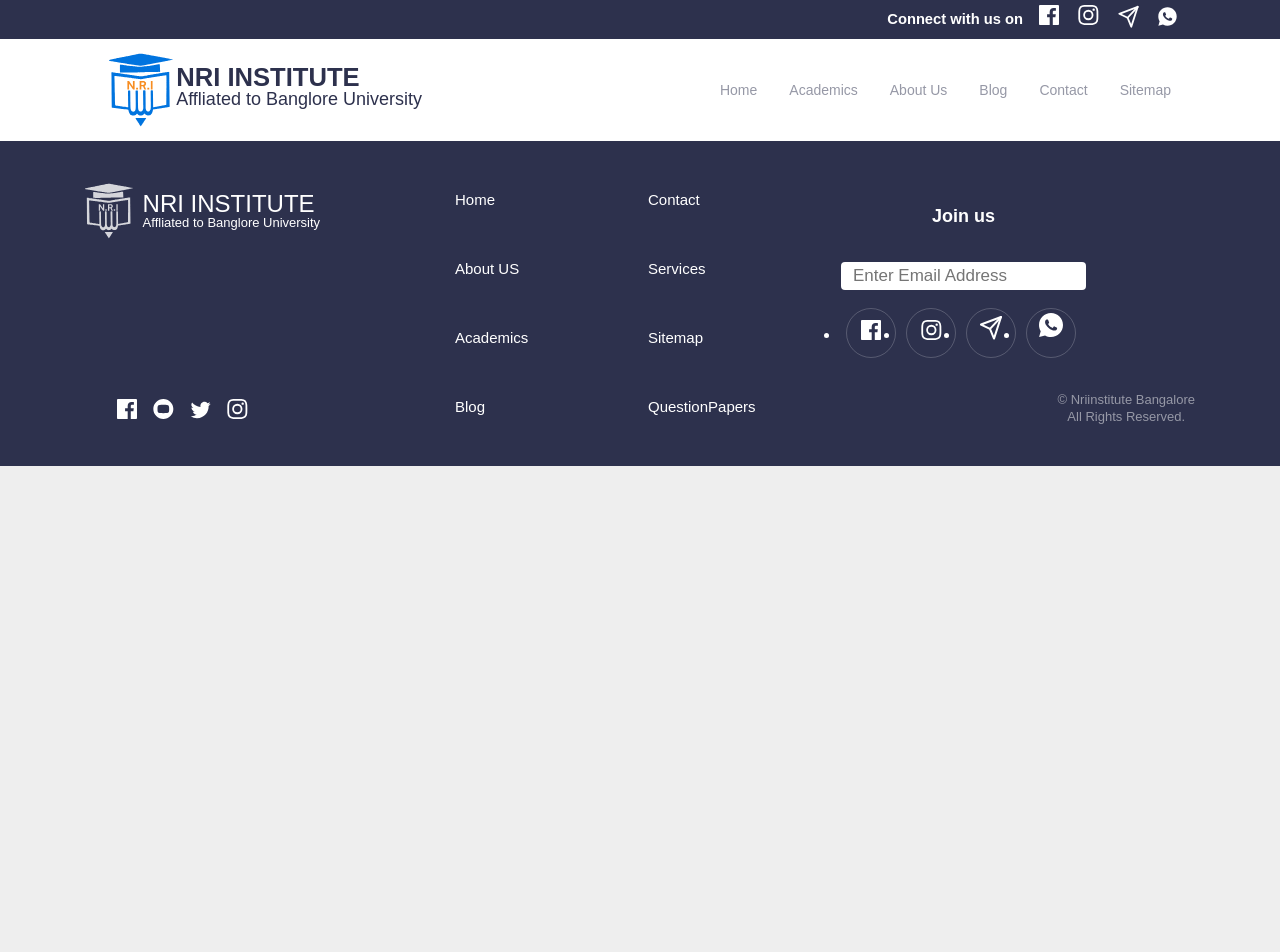
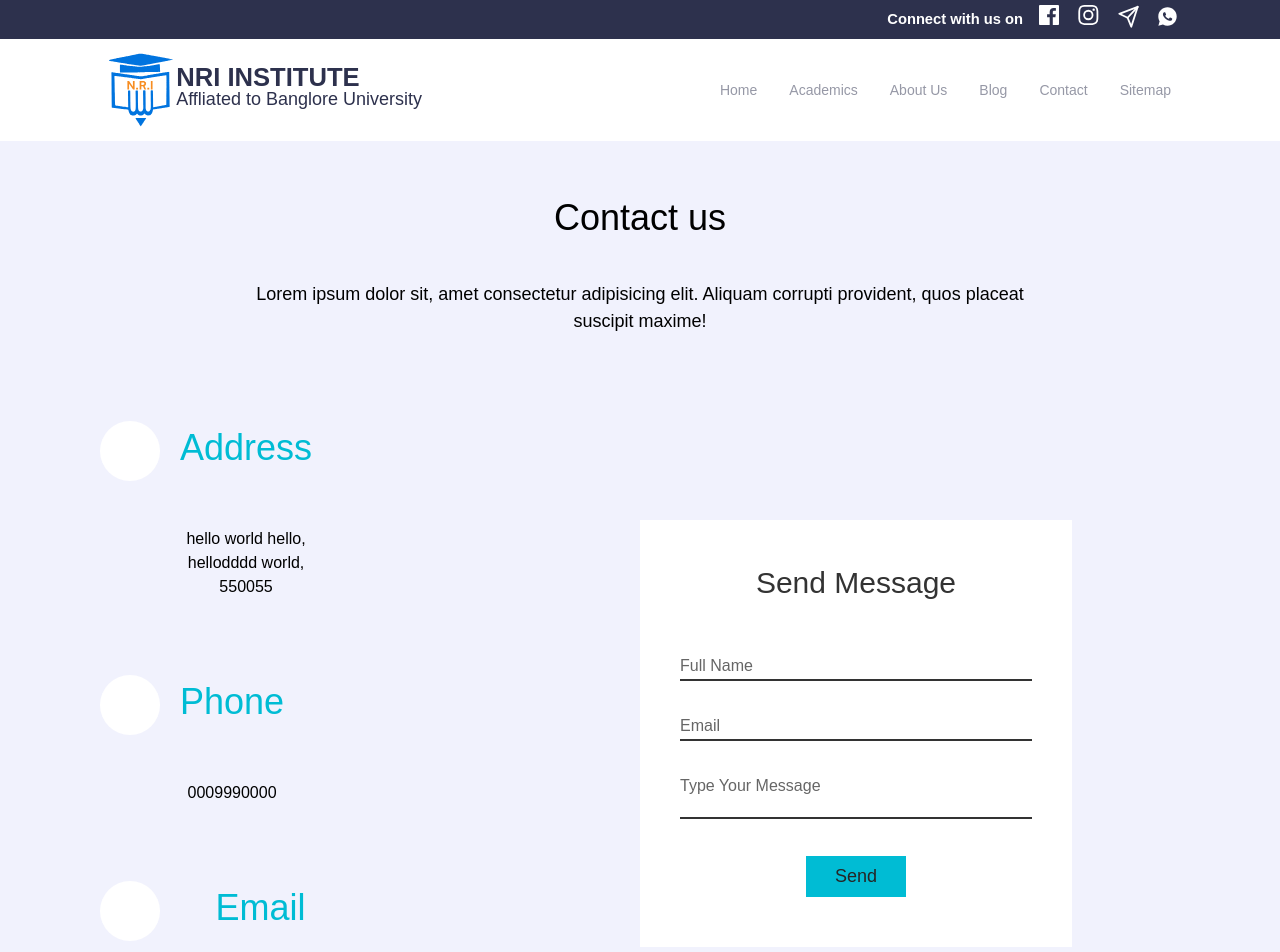
Before and after one commit to havnyv/nriinstitute, a React (Create React App) app: page /contact in a window 1280 px wide. Shown: the top 952 px of the page. Before the commit the page ends 800 px from the top, so only its background shows below. Built offline with nearby package versions, Linux system fonts and the light colour scheme.

Commit message:
contact page proto done

```diff
--- a/src/App.js
+++ b/src/App.js
@@ -7,6 +7,7 @@ import Footer from './components/footer/Footer';
 // pages
 import Home from './components/pages/Home';
 import Academics from './components/pages/Academics/Academics'
+import Contact from './components/pages/Contact';
 
 
 function App() {
@@ -17,6 +18,7 @@ function App() {
 
 <Route path="/" exact element={<Home/>}/>
 <Route path="/academics" exact element={<Academics/>}/>
+<Route path="/contact" exact element={<Contact/>}/>
 
         </Routes>
         <Footer/>
--- /dev/null
+++ b/src/components/pages/Contact.js
@@ -0,0 +1,87 @@
+
+    // <link rel="stylesheet" href="https://cdnjs.cloudflare.com/ajax/libs/font-awesome/5.15.4/css/all.min.css" integrity="sha512-1ycn6IcaQQ40/MKBW2W4Rhis/DbILU74C1vSrLJxCq57o941Ym01SwNsOMqvEBFlcgUa6xLiPY/NS5R+E6ztJQ==" crossorigin="anonymous" referrerpolicy="no-referrer" />
+
+    import React from 'react'
+    import "./contact.scss"
+
+    function Contact() {
+      return (<>
+        <section className="contact">
+        <div className="content">
+            <h2>Contact us </h2>
+            <p>Lorem ipsum dolor sit, amet consectetur adipisicing elit. Aliquam corrupti provident, quos placeat suscipit maxime!
+            </p>
+        </div>
+
+        <div className="container">
+            <div className="contactInfo">
+
+                <div className="box">
+                    <div className="icon">
+                        <i className="fa fa-map-marker" aria-hidden="true"></i>
+                    </div>
+                    <div className="text">
+                        <h2>Address</h2>
+                        <p>hello world hello,<br/>hellodddd  world,<br/>550055</p>
+                    </div>
+                </div>
+
+                <div className="box">
+                    <div className="icon">
+                        <i className="fa fa-phone" aria-hidden="true"></i>
+                    </div>
+                    <div className="text">
+                        <h2>Phone</h2>
+                        <p>0009990000</p>
+                    </div>
+                </div>
+
+                <div className="box">
+                    <div className="icon">
+                        <i className="fa fa-envelope" aria-hidden="true"></i>
+
+                    </div>
+                    <div className="text">
+                        <h2>Email</h2>
+                        <p>helloworld@gmail.com</p>
+
+                    </div>
+                </div>
+
+
+
+
+            </div>
+
+
+            <div className="contactForm">
+                <form action="#">
+                    <h2>Send Message</h2>
+
+                    <div className="inputBox">
+                        <input type="text" required="required"/>
+                        <span>Full Name</span>
+                    </div>
+
+                    <div className="inputBox">
+                        <input type="email" required="required"/>
+                        <span>Email</span>
+                    </div>
+
+                    <div className="inputBox">
+                        <textarea name="" required="required"></textarea>
+                        <span>Type Your Message </span>
+                    </div>
+
+                    <div className="inputBox">
+                        <input type="submit"  name="" value="Send"/>
+                        <span> </span>
+                    </div>
+                </form>
+            </div>
+        </div>
+    </section>
+    </> )
+    }
+
+    export default Contact
--- /dev/null
+++ b/src/components/pages/contact.scss
@@ -0,0 +1,174 @@
+@import "../globalstyles/globals";
+@import "../globalstyles/variables";
+
+.contact{
+    position: relative;
+    min-height: 70vh;
+    padding: 50px 100px;
+    display: flex;
+    justify-content: center;
+    align-items: center;
+    flex-direction: column;
+    background: #f1f2fd;
+    background-size: cover;
+
+
+
+    .content{
+        max-width: 800px;
+        text-align: center;
+
+        h2{
+            font-size: 36px;
+            font-weight: 500;
+            color: rgb(0, 0, 0);
+        }
+        p{
+            font-weight: 300;
+            color: rgb(0, 0, 0);
+
+        }
+    }
+
+    .container{
+        width: 100%;
+        display: flex;
+        text-align: center;
+        align-items: center;
+        margin-top: 30px;
+
+
+        .contactInfo{
+            width: 50%;
+            display: flex;
+            flex-direction: column;
+
+            .box{
+                position: relative;
+                padding: 20px 0;
+                display: flex;
+
+                .icon{
+                    min-width: 60px;
+                    height: 60px;
+                    background: #fff;
+                    display: flex;
+                    justify-content: center;
+                    align-items: center;
+                    border-radius: 50%;
+                    font-size: 22px;
+                }
+
+                .text{
+                    display: flex;
+                    margin-left: 20px;
+                    font-size: 16px;
+                    color: rgb(0, 0, 0);
+                    flex-direction: column;
+                    font-weight: 300;
+
+                    h2{
+                        font-weight: 500;
+                        color: #00bcd4;
+                    }
+                    p{
+
+                    }
+                }
+
+            }
+        }
+
+
+        ///////////////////////////////////formmmmmmmmmmmmmmmmmmmmmmmmmm
+
+        .contactForm{
+            width: 40%;
+            padding: 40px;
+            background: #fff;
+
+            h2{
+                font-size: 30px;
+                color: #333;
+                font-weight: 500;
+
+            }
+
+            .inputBox{
+                position: relative;
+                width: 100%;
+                margin-top: 10px;
+
+                input,textarea{
+                    width: 100%;
+                    padding: 5px 0;
+                    font-size: 16px;
+                    margin: 10px 0;
+                    border: none;
+                    border-bottom: 2px solid #333;
+                    outline: none;
+                    resize: none;
+                }
+
+                span{
+                    position: absolute;
+                    left: 0;
+                    padding: 5px 0;
+                    font-size: 16px;
+                    margin: 10px 0;
+                    pointer-events: none;
+                    transition: 0.5s;
+                    color: #666;
+                }
+
+                input:focus ~ span,
+                input:valid ~ span,
+                textarea:focus ~ span,
+                textarea:valid ~ span
+                {
+                    color: #e91e63;
+                    font-size: 12px;
+                    transform: translateY(-20px);
+                }
+
+
+                input[type="submit"]{
+                    width: 100px;
+                    background: #00bcd4;
+                    color: rgb(37, 37, 37);
+                    border: none;
+                    cursor: pointer;
+                    padding: 10px;
+                    font-size: 18px;
+                }
+            }
+        }
+
+
+    }
+}
+
+// @media (max-width: 991px) {
+
+
+//     .contact{
+//         padding: 50px;
+
+//         .container{
+//             flex-direction: column;
+
+//             .contactInfo{
+
+//                 width: 100%;
+//                 margin-bottom: 40px;
+//             }
+
+//             .contactInfo,
+//             .contactForm{
+//                 width: 100%;
+
+//             }
+//         }
+//     }
+
+// }
```
